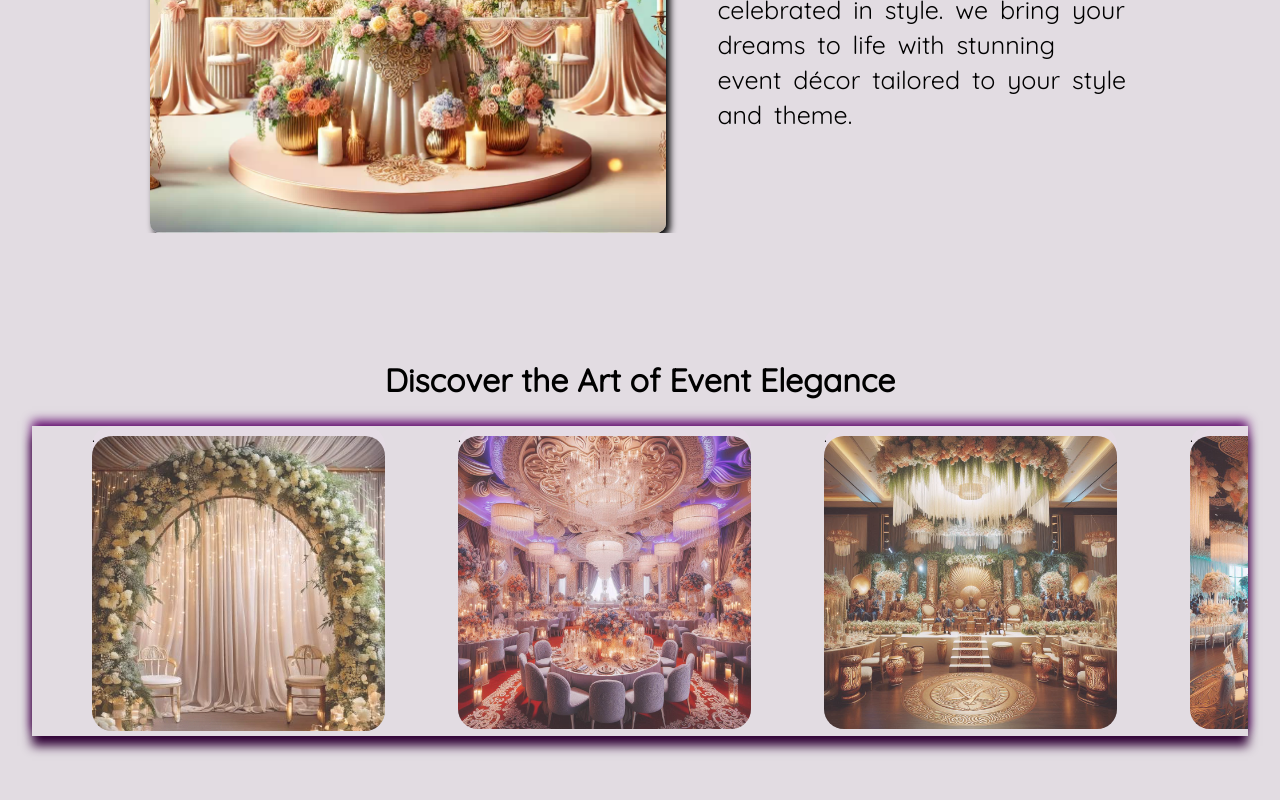
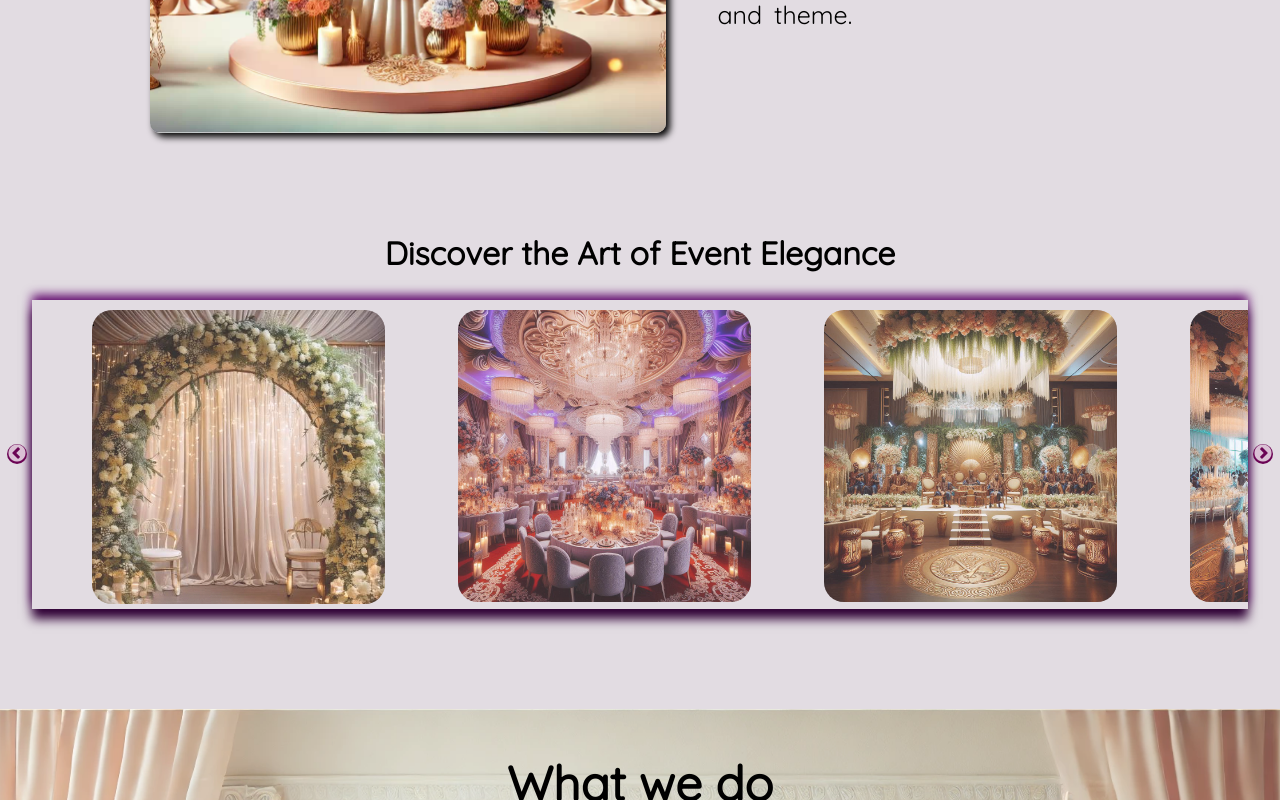
Before and after one commit to Ikendu/moreLinksDeco, a React (Vite) app in the folder mysite/: page / in a window 1280 px wide. Shown: the part 4849-5649 px from the top of the page. Built offline with nearby package versions, Linux system fonts and the light colour scheme.

Commit message:
moibile optimization

```diff
--- a/mysite/src/App.css
+++ b/mysite/src/App.css
@@ -1,6 +1,5 @@
 * {
   box-sizing: border-box;
-  overflow-x: hidden;
 }
 body {
   width: 100%;
@@ -8,6 +7,7 @@ body {
   margin: 0;
   background-color: #e2dce2;
   font-family: Quicksand, Georgia, Times, "Times New Roman", serif;
+  overflow-x: hidden;
 }
 header {
   position: fixed;
@@ -20,7 +20,7 @@ header {
   background-color: #41073f;
   box-shadow: 0px 7px 10px #f9f6f6;
   transition: 1s;
-  overflow-x: hidden;
+  /* overflow-x: hidden; */
 }
 
 .moreImage {
```
